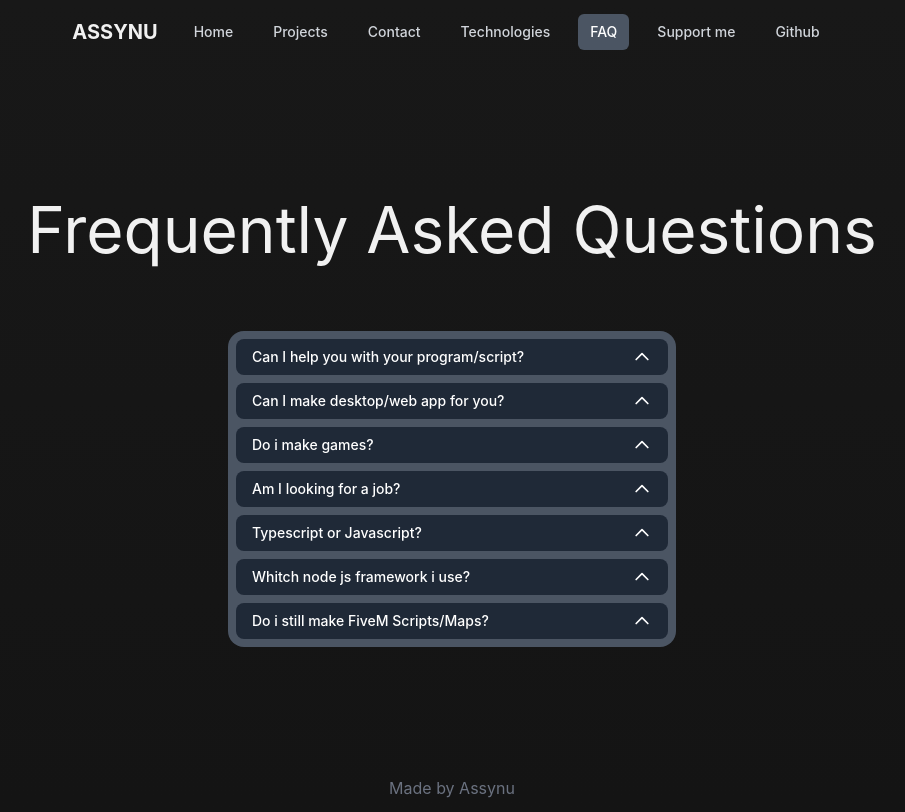
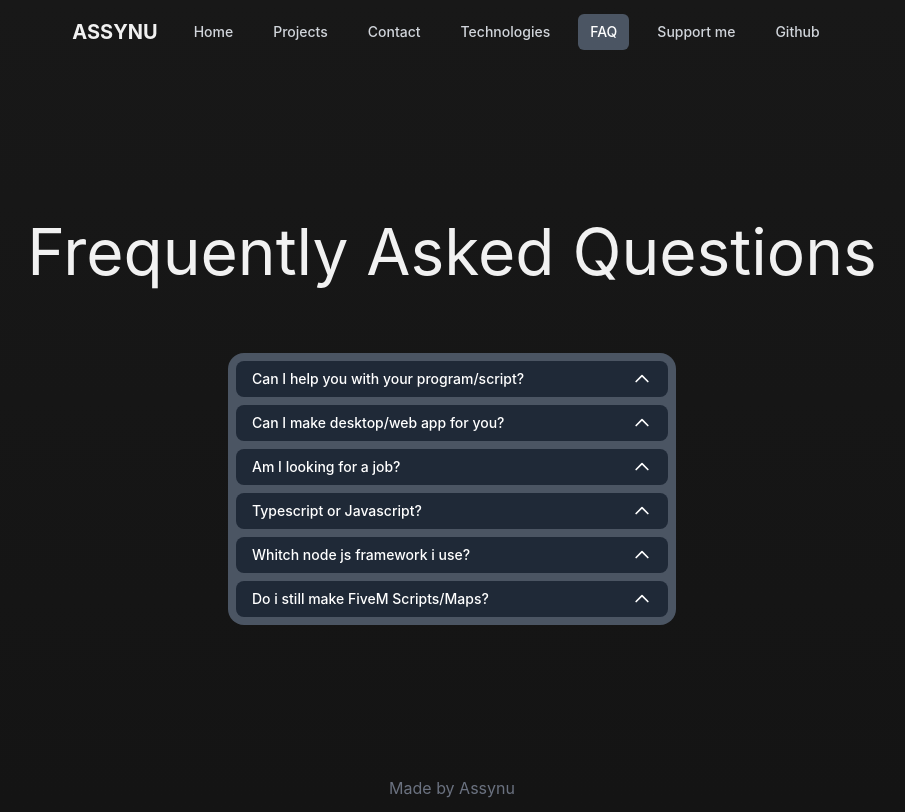
Before and after one commit to ASSYNU/assynu-net, a Next.js app: page /faq in a window 1280 px wide. Shown: the whole page, without its empty margins (188-1093 px from the left). Built offline with nearby package versions, Linux system fonts and the light colour scheme.

Commit message:
Hotfix #2

```diff
--- a/pages/faq/index.tsx
+++ b/pages/faq/index.tsx
@@ -64,23 +64,6 @@ const Home: NextPage = () => {
                     </Disclosure.Button>
                     <Disclosure.Panel className="px-4 pt-4 pb-2 text-sm text-white font-bold">
                         Yes, just contact with me!
-                    </Disclosure.Panel>
-                    </>
-                )}
-                </Disclosure>
-                <Disclosure as="div" className="mt-2">
-                {({ open }) => (
-                    <>
-                    <Disclosure.Button className="flex justify-between w-full px-4 py-2 text-sm font-medium text-left text-white bg-gray-800 rounded-lg hover:bg-gray-700 focus:outline-none focus-visible:ring focus-visible:ring-white focus-visible:ring-opacity-75">
-                        <span>Do i make games?</span>
-                        <ChevronUpIcon
-                        className={`${
-                            open ? 'transform rotate-180' : ''
-                        } w-5 h-5 text-white`}
-                        />
-                    </Disclosure.Button>
-                    <Disclosure.Panel className="px-4 pt-4 pb-2 text-sm text-white font-bold">
-                        Yes. I'm curently making game in c++ for desktop without any engine, comming to public soon.
                     </Disclosure.Panel>
                     </>
                 )}
```
